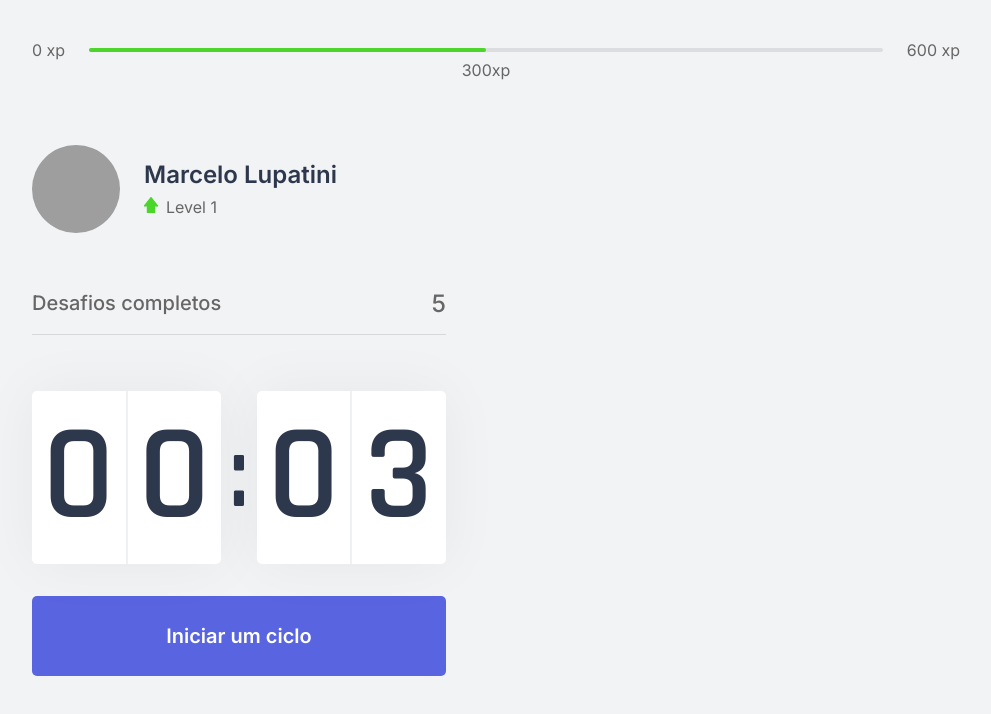
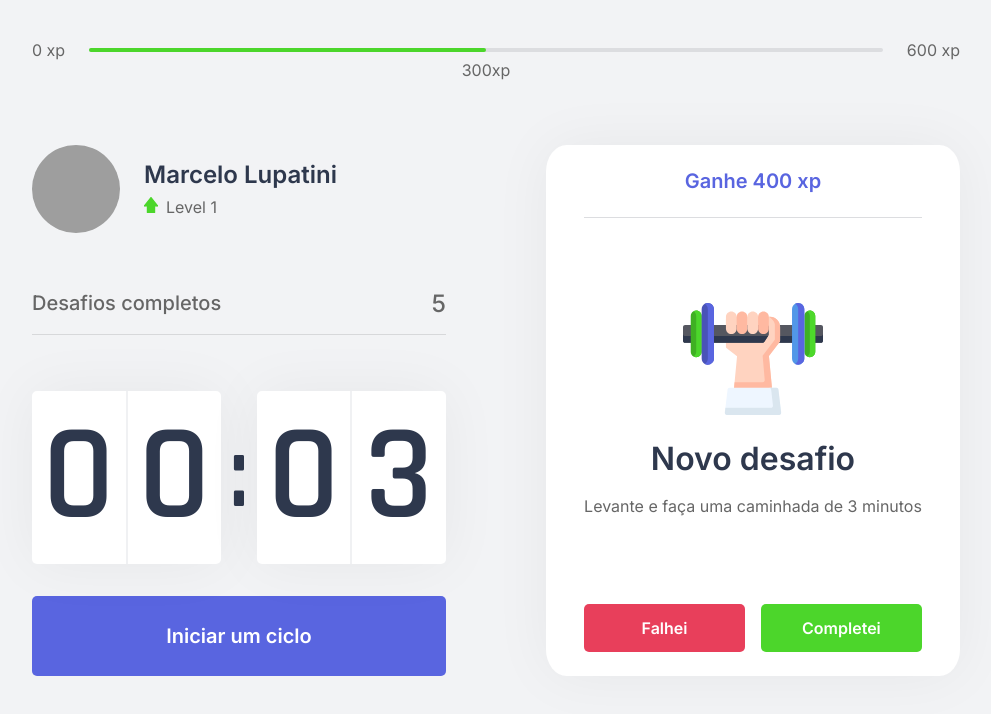
Before and after one commit to marcel099/rs-nlw-04-move-it, a Next.js app: page / in a window 1280 px wide. Shown: the top 714 px of the page, without its empty margins (144-1135 px from the left). Built offline with nearby package versions, Linux system fonts and the light colour scheme; grey boxes are pictures that could not be loaded.

Commit message:
Componente ChallengeBox adicionado

```diff
--- /dev/null
+++ b/src/components/ChallengeBox.tsx
@@ -0,0 +1,45 @@
+import styles from '../styles/components/ChallengeBox.module.css';
+
+export function ChallengeBox() {
+  const hasActiveChallenge = true;
+
+  return (
+    <div className={styles.challengeBoxContainer}>
+      { hasActiveChallenge ? (
+        <div className={styles.challengeActive}>
+          <header>Ganhe 400 xp</header>
+
+          <main>
+            <img src="icons/body.svg" alt="Corpo"/>
+            <strong>Novo desafio</strong>
+            <p>Levante e faça uma caminhada de 3 minutos</p>
+          </main>
+
+          <footer>
+            <button
+              type="button"
+              className={styles.challengeFailedButton}
+
+            >
+              Falhei
+            </button>
+            <button
+              type="button"
+              className={styles.challengeSucceededButton}
+            >
+              Completei
+            </button>
+          </footer>
+        </div>
+      ) : (
+        <div className={styles.challengeNotActive}>
+          <strong>Finalize um ciclo para receber um desafio</strong>
+          <p>
+            <img src="icons/level-up.svg" alt="Level Up"/>
+            Avance de level completando desafios
+          </p>
+        </div>
+      )}
+    </div>
+  )
+}
--- a/src/pages/index.tsx
+++ b/src/pages/index.tsx
@@ -5,6 +5,8 @@
 import { Profile } from '../components/Profile';
 import { CompletedChallenges } from '../components/CompletedChallenges';
 import { Countdown } from '../components/Countdown';
+
+import { ChallengeBox } from '../components/ChallengeBox';
 
 import styles from '../styles/pages/Home.module.css';
 
@@ -24,6 +26,7 @@
           <Countdown />
         </div>
         <div>
+          <ChallengeBox />
 
         </div>
       </section>
--- /dev/null
+++ b/src/styles/components/ChallengeBox.module.css
@@ -0,0 +1,113 @@
+.challengeBoxContainer {
+  height: 100%;
+  background-color: var(--white);
+  border-radius: 5%;
+  box-shadow: 0 0 60px rgba(0, 0, 0, 0.05);
+  padding: 1.5rem 2rem;
+
+  display: flex;
+  flex-direction: column;
+  align-items: center;
+  justify-content: center;
+
+  text-align: center;
+}
+
+.challengeNotActive {
+  display: flex;
+  flex-direction: column;
+  align-items: center;
+}
+
+.challengeNotActive > strong {
+  font-size: 1.5rem;
+  font-weight: 500;
+  line-height: 1.4;
+}
+
+.challengeNotActive > p {
+  display: flex;
+  flex-direction: column;
+  align-items: center;
+
+  line-height: 1.4rem;
+  max-width: 70%;
+  margin-top: 3rem;
+}
+
+.challengeNotActive > p > img {
+  margin-bottom: 1rem;
+}
+
+.challengeActive {
+  height: 100%;
+
+  display: flex;
+  flex-direction: column;
+}
+
+.challengeActive > header {
+  color: var(--blue);
+  font-weight: 600;
+  font-size: 1.25rem;
+
+  padding: 0 2rem 1.5rem;
+  border-bottom: 1px solid var(--gray-line);
+}
+
+.challengeActive > main {
+  flex: 1;
+
+  display: flex;
+  flex-direction: column;
+  align-items: center;
+  justify-content: center;
+
+}
+
+.challengeActive > main > strong {
+  font-size: 2rem;
+  font-weight: 600;
+  color: var(--title);
+  margin: 1.5rem 0 1rem;
+}
+
+.challengeActive > main > p {
+  line-height: 1.5;
+}
+
+.challengeActive > footer {
+  display: grid;
+  grid-template-columns: 1fr 1fr;
+  gap: 1rem;
+}
+
+.challengeActive > footer > button {
+  height: 3rem;
+
+  display: flex;
+  align-items: center;
+  justify-content: center;
+
+  border: 0;
+  border-radius: 5px;
+
+  color: var(--white);
+
+  font-size: 1rem;
+  font-weight: 600;
+
+  transition: filter 0.2;
+}
+
+.challengeActive > footer > button.challengeFailedButton {
+  background-color: var(--red);
+}
+
+.challengeActive > footer > button.challengeSucceededButton {
+  background-color: var(--green);
+}
+
+.challengeActive > footer > button:hover {
+  filter: brightness(0.9);
+}
```
